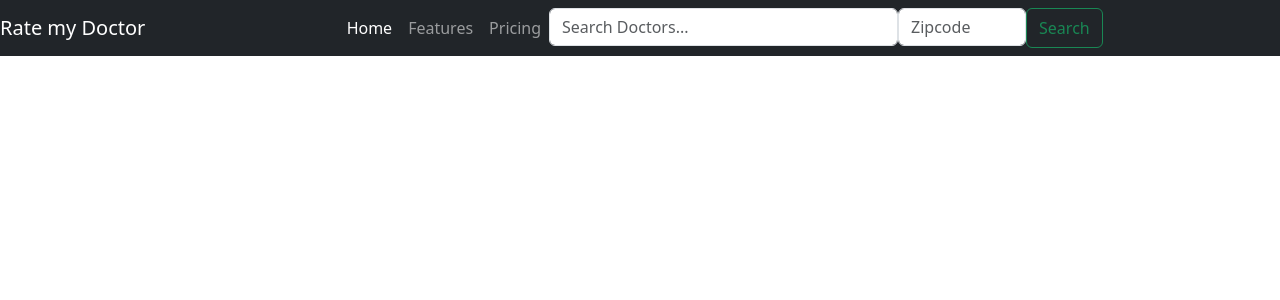
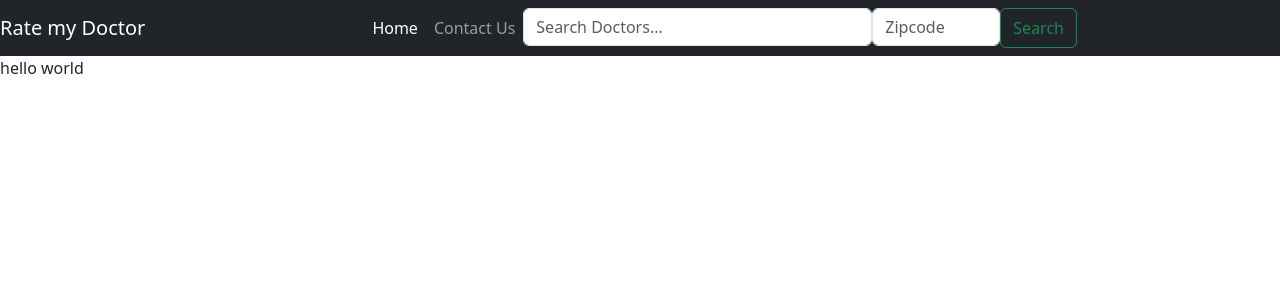
Before and after one commit to vivelaviet/RateMyDoctor, a PHP site: page / in a window 1280 px wide. Shown: the top 300 px of the page. Run offline with PHP 8.4, Linux system fonts and the light colour scheme.

Commit message:
change html to php

```diff
--- a/index.html
+++ b/index.php
@@ -19,8 +19,7 @@
         <div class="collapse navbar-collapse" id="navbarNavAltMarkup">
           <div class="navbar-nav">
             <a class="nav-item nav-link active" href="#">Home</a>
-            <a class="nav-item nav-link" href="#">Features</a>
-            <a class="nav-item nav-link" href="#">Pricing</a>
+            <a class="nav-item nav-link" href="#">Contact Us</a>
             <form class="form-inline" style="white-space:nowrap;">
                 <input class="form-control mr-sm-2" type="search" size="30" placeholder="Search Doctors..." aria-label="Search">
             </form>
@@ -35,6 +34,10 @@
 
 <body>
 
+
+    <?php echo "hello world" ?>
+
+
     <script src="https://cdn.jsdelivr.net/npm/bootstrap@5.3.0-alpha3/dist/js/bootstrap.bundle.min.js" integrity="sha384-ENjdO4Dr2bkBIFxQpeoTz1HIcje39Wm4jDKdf19U8gI4ddQ3GYNS7NTKfAdVQSZe" crossorigin="anonymous"></script>
 
 
```
